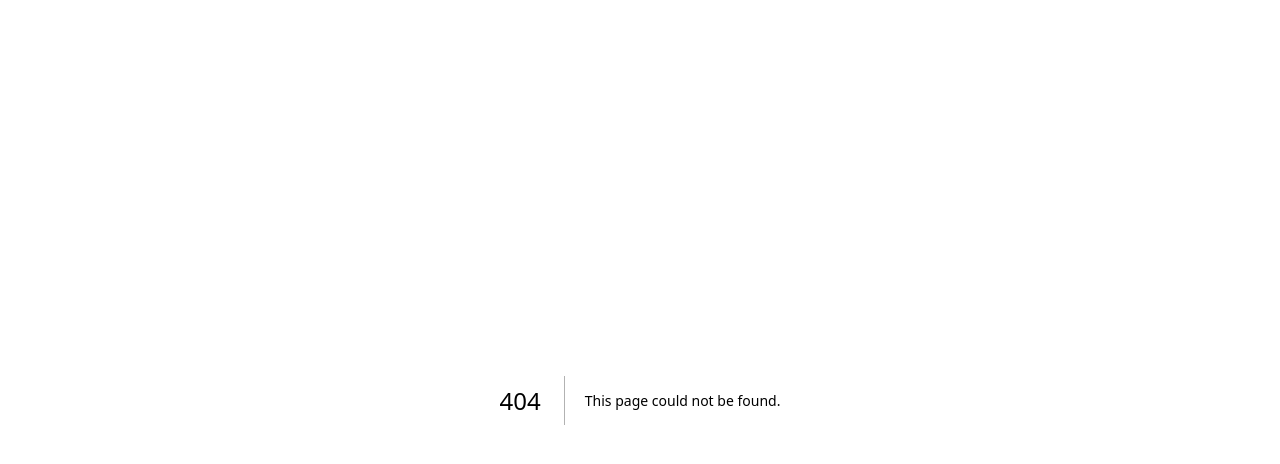
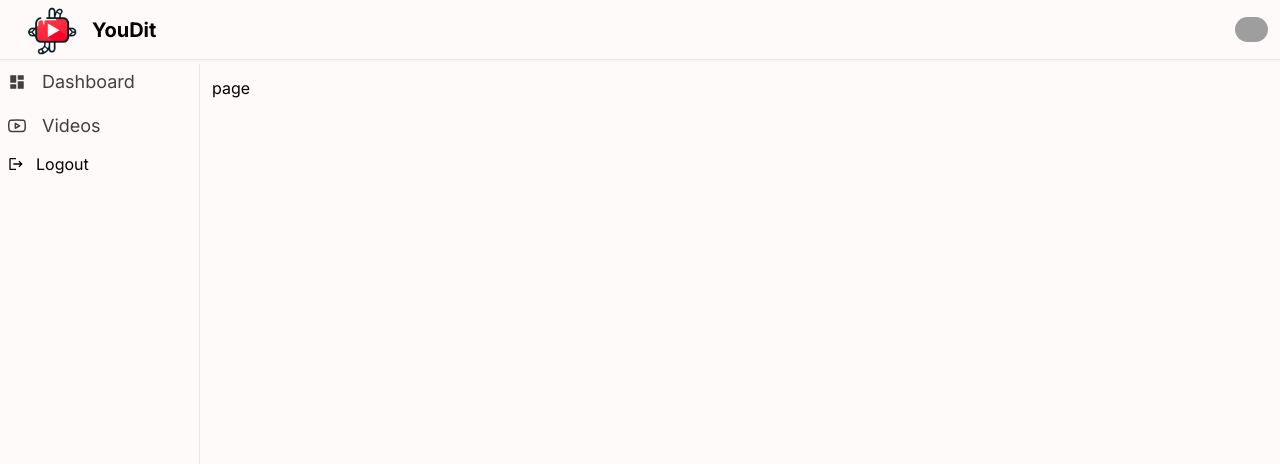
Before and after one commit to Raiyan03/youdit, a Next.js app: page /youtuber/videos in a window 1280 px wide. Before the commit this address had no page. Shown: the top 464 px of the page. Built offline with nearby package versions, Linux system fonts and the light colour scheme; grey boxes are pictures that could not be loaded.

Commit message:
feat(ui) Display user info on dashboard page
Added a user info component on the dashboard

```diff
--- a/app/youtuber/dashboard/page.jsx
+++ b/app/youtuber/dashboard/page.jsx
@@ -1,10 +1,11 @@
+import UserBatch from "@/components/youtuber/user-batch";
 import { auth } from "@/auth";
 
 const YoutuberDashboard = async () => {
     const session = await auth();
     return (
-        <div className="text-wrap">
-            { JSON.stringify(session)}
+        <div className="flex items-center flex-col justify-center">
+            <UserBatch user={session?.user} />
         </div>
     );
 }
--- /dev/null
+++ b/app/youtuber/videos/page.jsx
@@ -0,0 +1,7 @@
+const Video = () => {
+  return (
+    <div>page</div>
+  )
+}
+
+export default Video
--- a/components/youtuber/navbar.jsx
+++ b/components/youtuber/navbar.jsx
@@ -2,7 +2,7 @@ import Image from "next/image";
 
 const Navbar = () => {
     return (
-        <div className=" h-[60px] flex items-center justify-between bg-background px-3 border-b shadow-md">
+        <div className=" h-[60px] flex items-center justify-between bg-background px-3 border-b shadow-sm">
             <div className="flex items-center">
                 <Image src="/logo2.png" height={80} width={80} />
                 <h1 className=" text-xl font-bold">
--- a/components/youtuber/sidebar.jsx
+++ b/components/youtuber/sidebar.jsx
@@ -19,7 +19,7 @@ const navbarItems = {
     },
     {
       title: "Videos",
-      path: "/youtuber/uploads",
+      path: "/youtuber/videos",
       icon: <FiYoutube />,
     },
   ],
@@ -33,7 +33,7 @@ export default function SideBar({ isToggle }) {
   const router = useRouter()
 
   return (
-    <div className=" flex flex-col  w-[200px] min-h-screen z-10 bg-background border-r ">
+    <div className=" flex flex-col mt-0  w-[200px] min-h-screen z-10 bg-background border-r ">
       <ul className="flex flex-col gap-2 overflow-auto">
         {navbarItems.list.map((item) => (
           <li key={item.title} className="block">
@@ -47,7 +47,6 @@ export default function SideBar({ isToggle }) {
             Logout
         </button>
       </form>
-
     </div>
   );
 }
--- /dev/null
+++ b/components/youtuber/user-batch.jsx
@@ -0,0 +1,13 @@
+import Image from "next/image"
+const UserBatch = ({user}) => {
+  return (
+    <div className="flex flex-col gap-5 justify-center items-center ">
+        <Image className="rounded-full" src={user?.image} width={100} height={100} />
+        <h2 className="text-2xl">
+          Welcome back, {user?.name}
+        </h2>
+    </div>
+  )
+}
+
+export default UserBatch
```
